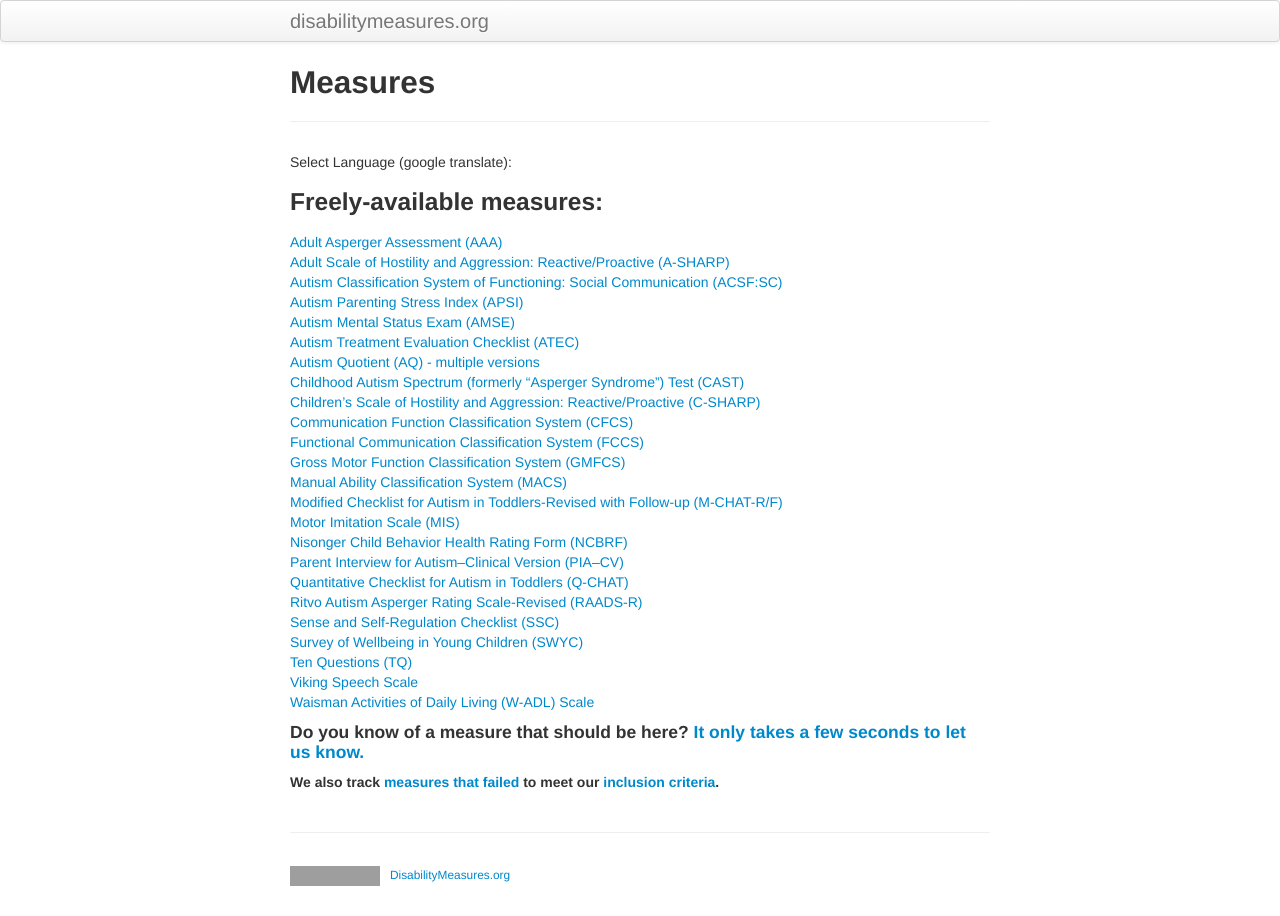
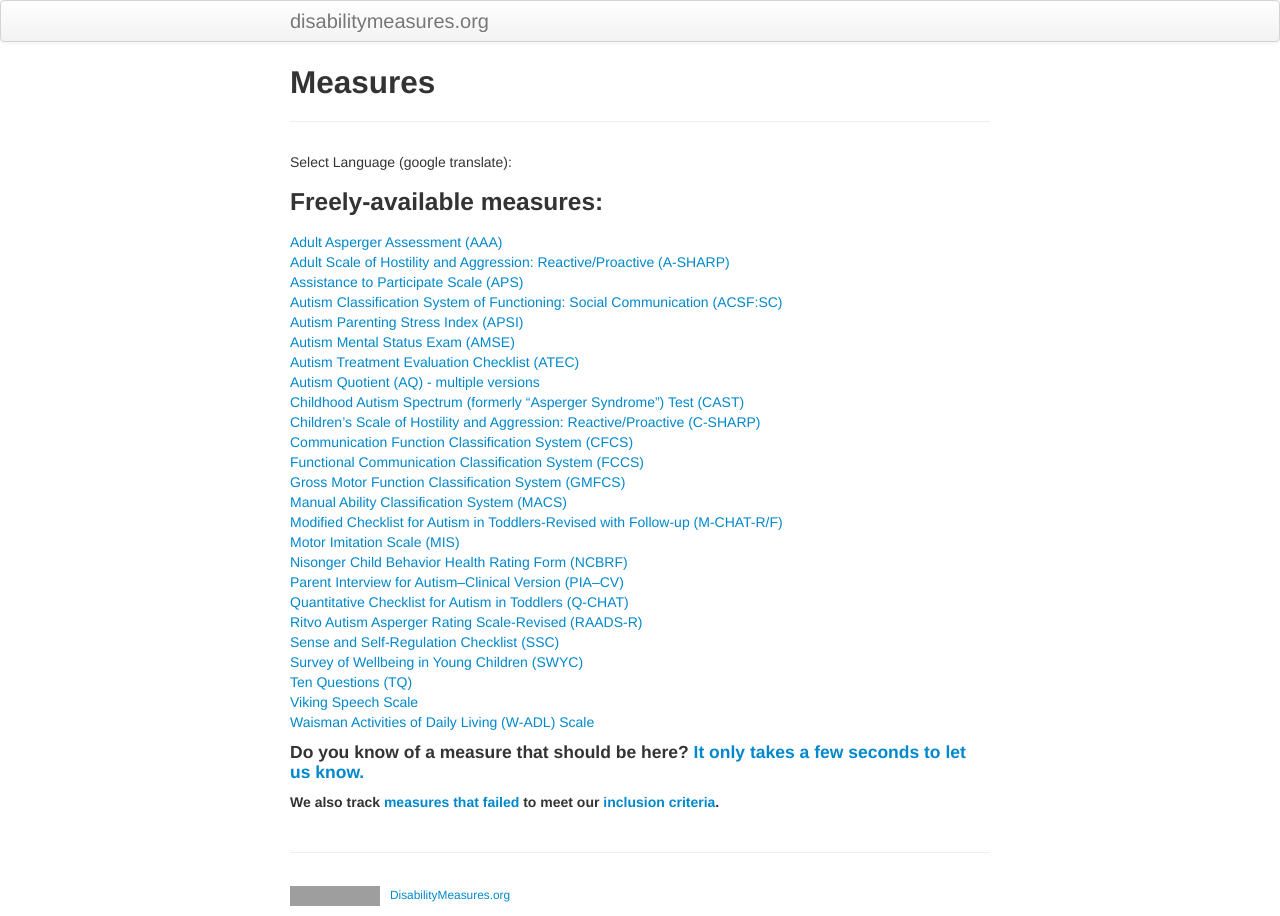
Before and after one commit to mjmaenner/disabilitymeasures, a Jekyll site: the page built from measures/index.md, in a window 1280 px wide. Built offline with Jekyll 4.4.1, drawn with Linux system fonts in a browser that asks for light colours; grey boxes are pictures that could not be loaded.

Commit message:
added aps

```diff
--- a/measures/index.md
+++ b/measures/index.md
@@ -15,6 +15,7 @@ function googleTranslateElementInit() {
 ### Freely-available measures:
 [Adult Asperger Assessment (AAA)](http://disabilitymeasures.org/aaa)
 [Adult Scale of Hostility and Aggression: Reactive/Proactive (A-SHARP)](http://disabilitymeasures.org/a-sharp)
+[Assistance to Participate Scale (APS)](http://disabilitymeasures.org/aps)
 [Autism Classification System of Functioning: Social Communication (ACSF:SC)](http://disabilitymeasures.org/acsf-sc)
 [Autism Parenting Stress Index (APSI)](http://disabilitymeasures.org/apsi)
 [Autism Mental Status Exam (AMSE)](http://disabilitymeasures.org/amse)
```
